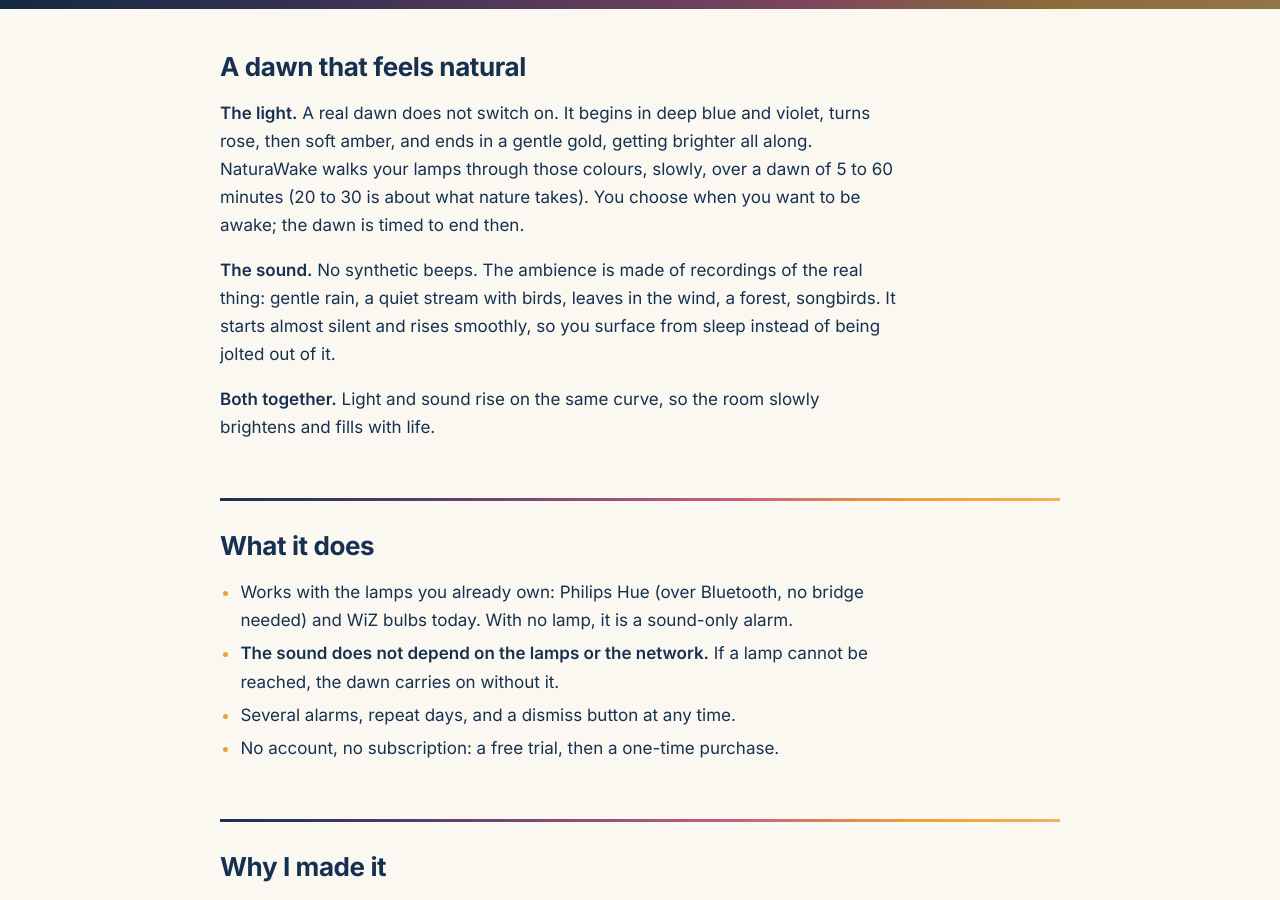
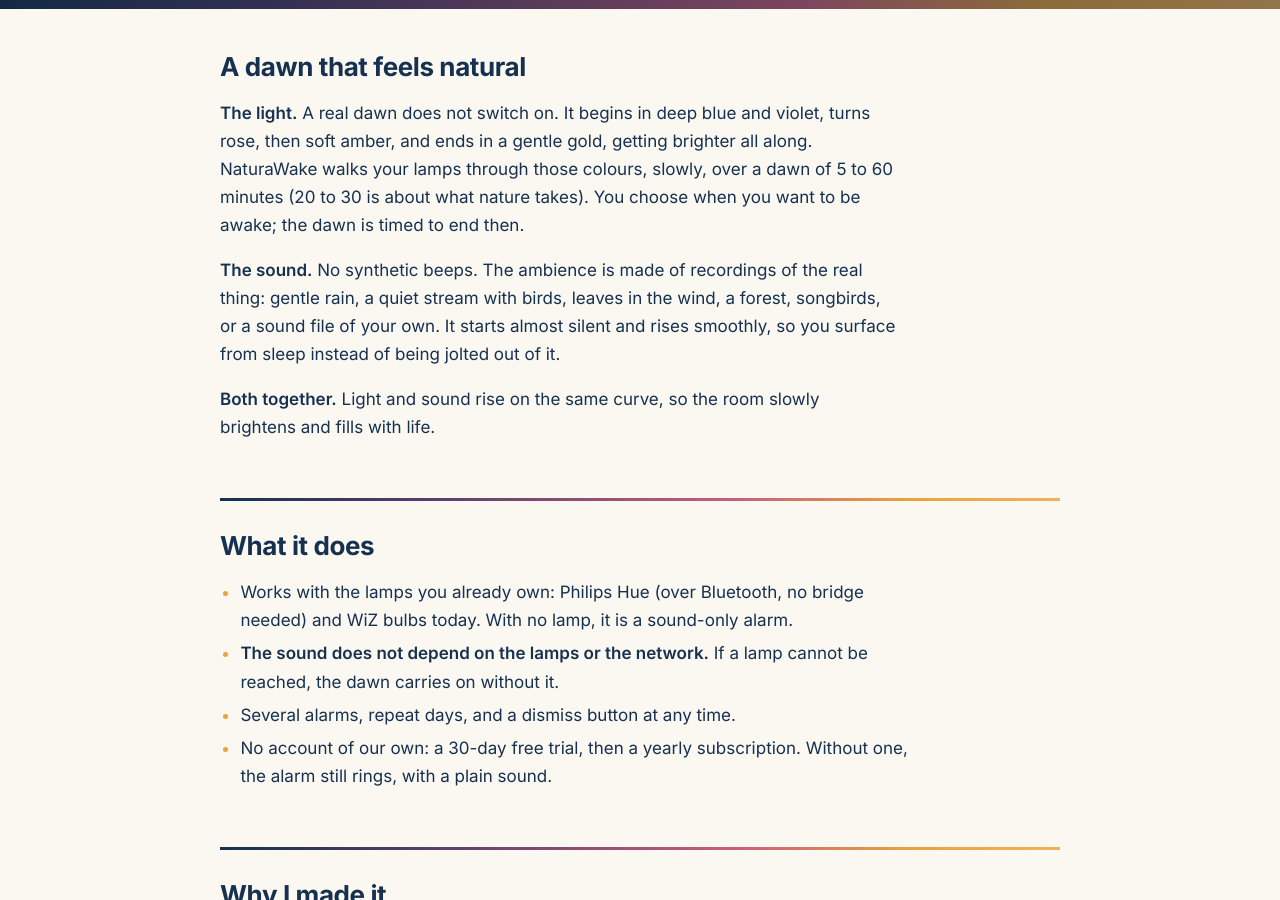
Before and after one commit to mart2010/naturawake-site, a Jekyll site: the page built from index.md, in a window 1280 px wide and 900 px high, scrolled down 578 px. Built offline with Jekyll 4.4.1, drawn with Linux system fonts in a browser that asks for light colours; our own code applies the rules of GitHub Pages for plain Markdown files.

Commit message:
Landing page and guide: your own sounds, the yearly subscription instead of a one-time purchase

```diff
--- a/index.md
+++ b/index.md
@@ -20,8 +20,8 @@ you want to be awake; the dawn is timed to end then.
 
 **The sound.** No synthetic beeps. The ambience is made of recordings of the
 real thing: gentle rain, a quiet stream with birds, leaves in the wind, a forest,
-songbirds. It starts almost silent and rises smoothly, so you surface from sleep
-instead of being jolted out of it.
+songbirds, or a sound file of your own. It starts almost silent and rises
+smoothly, so you surface from sleep instead of being jolted out of it.
 
 **Both together.** Light and sound rise on the same curve, so the room slowly
 brightens and fills with life.
@@ -33,7 +33,8 @@ brightens and fills with life.
 - **The sound does not depend on the lamps or the network.** If a lamp cannot be
   reached, the dawn carries on without it.
 - Several alarms, repeat days, and a dismiss button at any time.
-- No account, no subscription: a free trial, then a one-time purchase.
+- No account of our own: a 30-day free trial, then a yearly subscription. Without
+  one, the alarm still rings, with a plain sound.
 
 ## Why I made it
 
```
Also changed, not shown: guide.md (+4 -1 lines).
